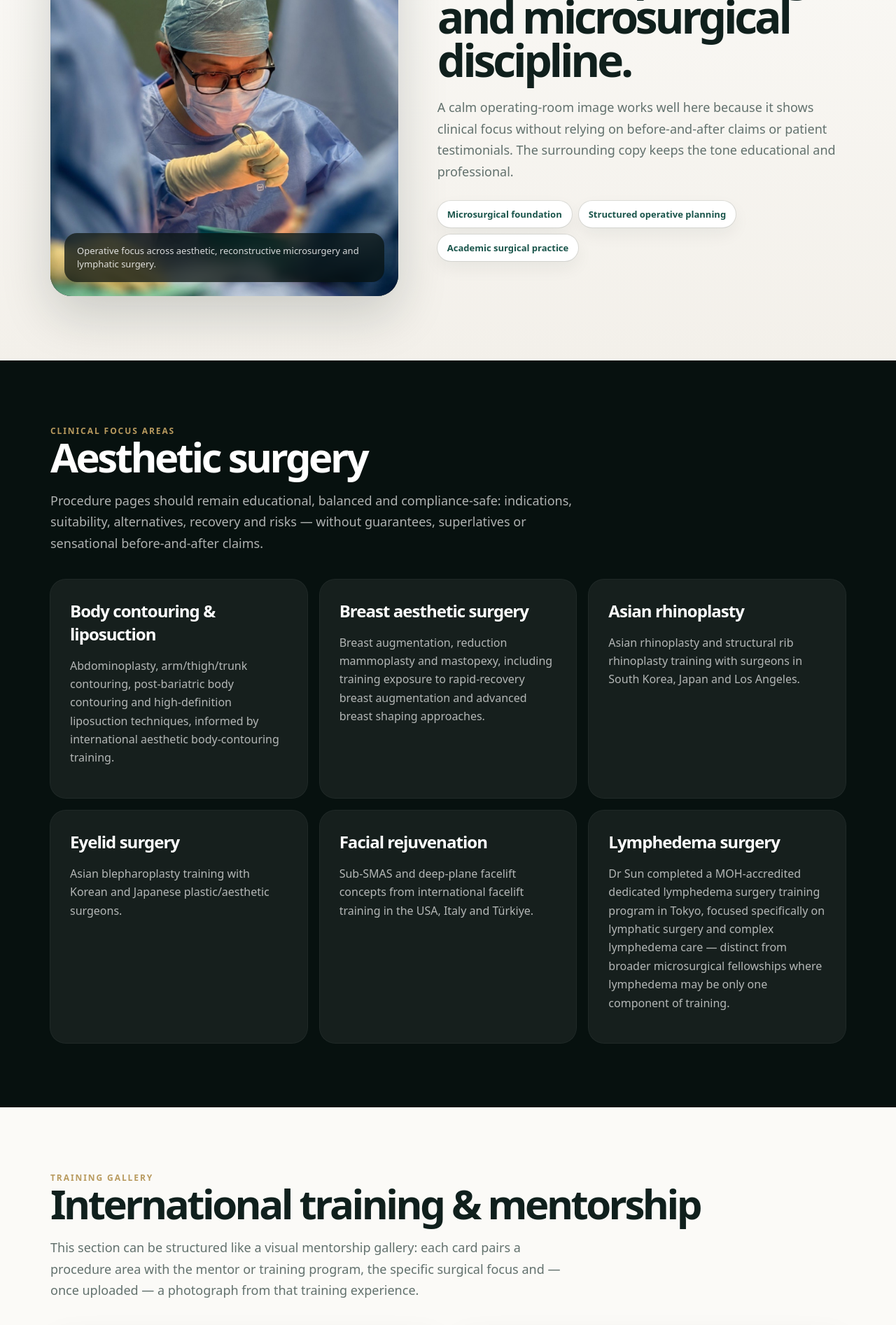
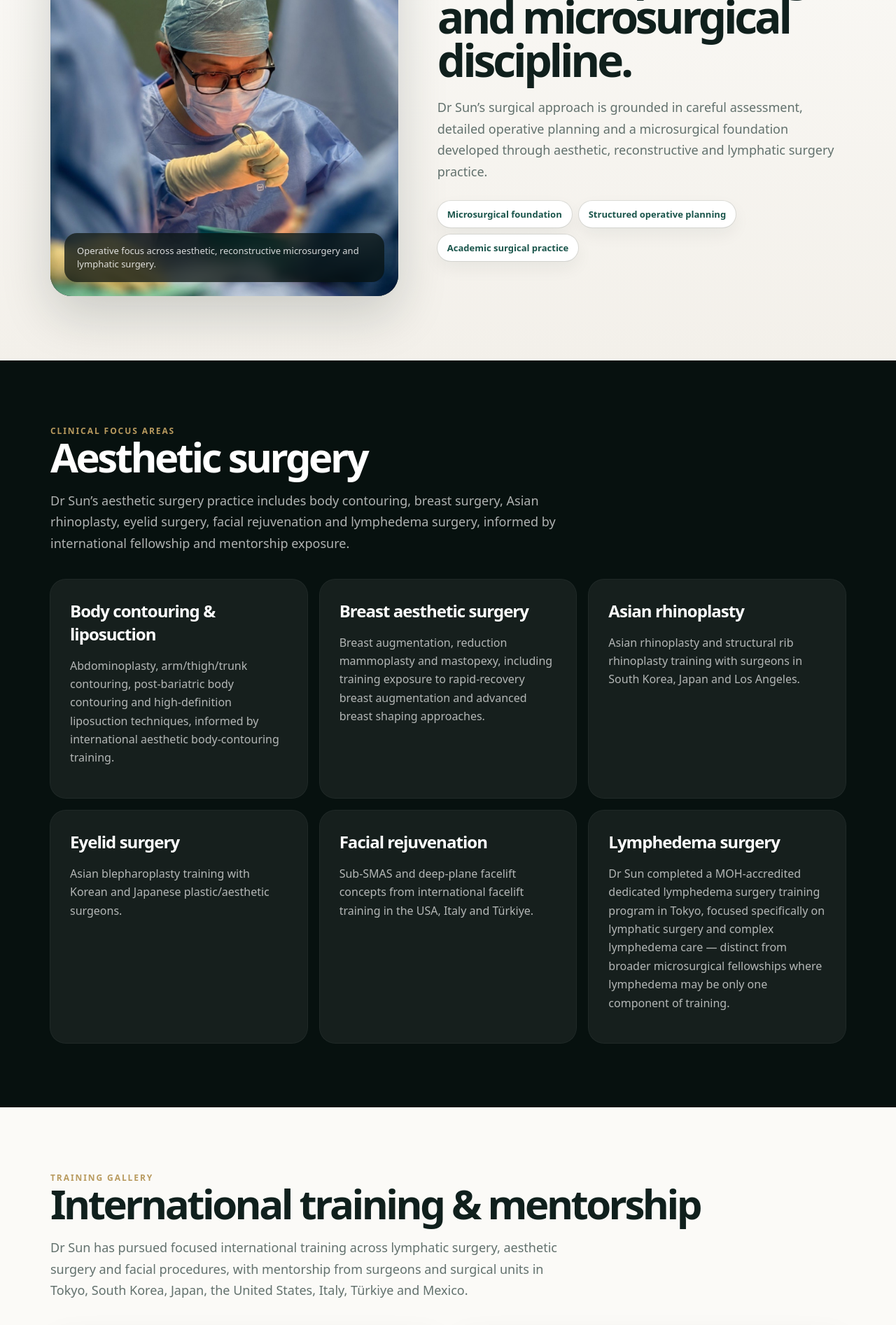
Before and after one commit to zatyrical/plasticwebsite, a Next.js app: page / in a window 1280 px wide. Shown: the part 1820-3713 px from the top of the page at 70% size. Built offline with nearby package versions, Linux system fonts and the light colour scheme.

Commit message:
Polish homepage section copy

```diff
--- a/app/page.tsx
+++ b/app/page.tsx
@@ -159,7 +159,7 @@ export default function Home() {
           <div className="surgical-feature-copy">
             <div className="eyebrow">Surgical practice</div>
             <h2>Precision, planning and microsurgical discipline.</h2>
-            <p className="section-intro">A calm operating-room image works well here because it shows clinical focus without relying on before-and-after claims or patient testimonials. The surrounding copy keeps the tone educational and professional.</p>
+            <p className="section-intro">Dr Sun’s surgical approach is grounded in careful assessment, detailed operative planning and a microsurgical foundation developed through aesthetic, reconstructive and lymphatic surgery practice.</p>
             <div className="feature-points">
               <span>Microsurgical foundation</span>
               <span>Structured operative planning</span>
@@ -173,7 +173,7 @@ export default function Home() {
         <div className="container">
           <div className="eyebrow">Clinical focus areas</div>
           <h2>Aesthetic surgery</h2>
-          <p className="section-intro">Procedure pages should remain educational, balanced and compliance-safe: indications, suitability, alternatives, recovery and risks — without guarantees, superlatives or sensational before-and-after claims.</p>
+          <p className="section-intro">Dr Sun’s aesthetic surgery practice includes body contouring, breast surgery, Asian rhinoplasty, eyelid surgery, facial rejuvenation and lymphedema surgery, informed by international fellowship and mentorship exposure.</p>
           <div className="grid-3">{aesthetic.map((x) => <div className="card" key={x.title}><h3>{x.title}</h3><p>{x.text}</p></div>)}</div>
         </div>
       </section>
@@ -182,7 +182,7 @@ export default function Home() {
         <div className="container">
           <div className="eyebrow">Training gallery</div>
           <h2>International training & mentorship</h2>
-          <p className="section-intro">This section can be structured like a visual mentorship gallery: each card pairs a procedure area with the mentor or training program, the specific surgical focus and — once uploaded — a photograph from that training experience.</p>
+          <p className="section-intro">Dr Sun has pursued focused international training across lymphatic surgery, aesthetic surgery and facial procedures, with mentorship from surgeons and surgical units in Tokyo, South Korea, Japan, the United States, Italy, Türkiye and Mexico.</p>
           <div className="mentor-grid">
             {trainingMentorship.map((x) => (
               <article className="mentor-card" key={x.area}>
@@ -206,7 +206,7 @@ export default function Home() {
       <section id="reconstruction" className="section">
         <div className="container">
           <h2>Reconstructive surgery</h2>
-          <p className="section-intro">Dr Sun’s reconstructive practice spans breast, lower limb, lymphatic, head and neck, and trauma reconstruction. His reconstructive experience includes the reconstruction component for Singapore’s first robotic mastectomy, MD Anderson head-and-neck observership exposure, lower-limb reconstruction academic work and invited lymphedema surgery talks at local and international meetings.</p>
+          <p className="section-intro">Dr Sun’s reconstructive practice spans breast, lower limb, lymphatic, head and neck, and trauma reconstruction. His experience includes the reconstruction component for Singapore’s first robotic mastectomy, MD Anderson head-and-neck observership exposure, lower-limb reconstruction academic work and invited lymphedema surgery talks at local and international meetings.</p>
           <div className="grid-2">{reconstruction.map((x) => <div className="card" key={x}><h3>{x.split(',')[0]}</h3><p>{x}</p></div>)}</div>
         </div>
       </section>
@@ -214,7 +214,7 @@ export default function Home() {
       <section className="section dark">
         <div className="container">
           <h2>Selected publications</h2>
-          <p className="section-intro">Academic work reinforces credibility without relying on advertising claims.</p>
+          <p className="section-intro">Selected peer-reviewed publications and academic work across microsurgery, perforator flaps, lower-limb reconstruction and lymphedema surgery.</p>
           <ol className="pub-list">{publications.map((p) => <li key={p}>{p}</li>)}</ol>
         </div>
       </section>
@@ -222,7 +222,7 @@ export default function Home() {
       <section id="articles" className="section">
         <div className="container">
           <h2>Educational articles</h2>
-          <p className="section-intro">A blog section for search-optimised, compliance-safe patient education.</p>
+          <p className="section-intro">Clear, patient-focused articles on procedure planning, recovery considerations, risks and treatment options in plastic, reconstructive and lymphatic surgery.</p>
           <div className="grid-3">
             <article className="card blog-card"><small>Body contouring</small><h3>What to know before abdominoplasty</h3><p>A balanced article covering suitability, recovery, scars and risks.</p></article>
             <article className="card blog-card"><small>Lymphedema</small><h3>Lymphatic surgery options explained</h3><p>Educational overview of lymphovenous bypass and lymph node transfer concepts.</p></article>
@@ -235,12 +235,9 @@ export default function Home() {
         <div className="container grid-2">
           <div>
             <h2>Contact</h2>
-            <p className="section-intro">Clinic details, Google Business Profile, appointment enquiry form and map embed can be added once final clinic information is confirmed.</p>
-            <div style={{display:'flex',gap:8,flexWrap:'wrap',marginTop:20}}>
-              <span className="tag">Google Business Profile ready</span><span className="tag">SEO structured data</span><span className="tag">Blog enabled</span>
-            </div>
+            <p className="section-intro">For appointments, clinic enquiries and referral information, consultation details will be provided through the official clinic contact channels.</p>
           </div>
-          <div className="compliance"><h3>Medical information notice</h3><p>This website is intended to provide general information and should not replace consultation with a qualified medical practitioner. Procedure suitability, risks and recovery vary between individuals. Final wording should be reviewed against current Singapore medical advertising regulations before launch.</p></div>
+          <div className="compliance"><h3>Medical information notice</h3><p>This website provides general information and does not replace consultation with a qualified medical practitioner. Procedure suitability, risks, recovery and outcomes vary between individuals and should be assessed through a formal clinical consultation.</p></div>
         </div>
       </section>
 
```
